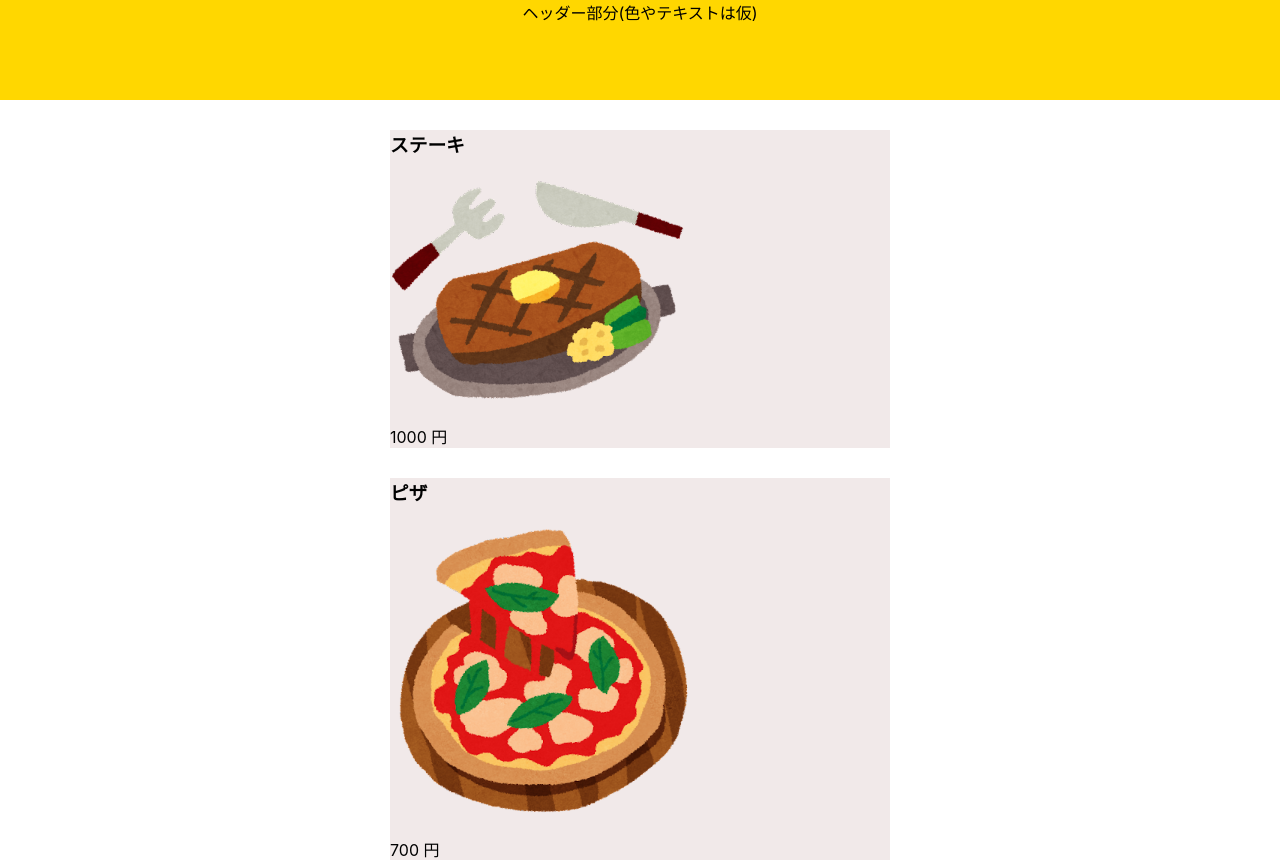
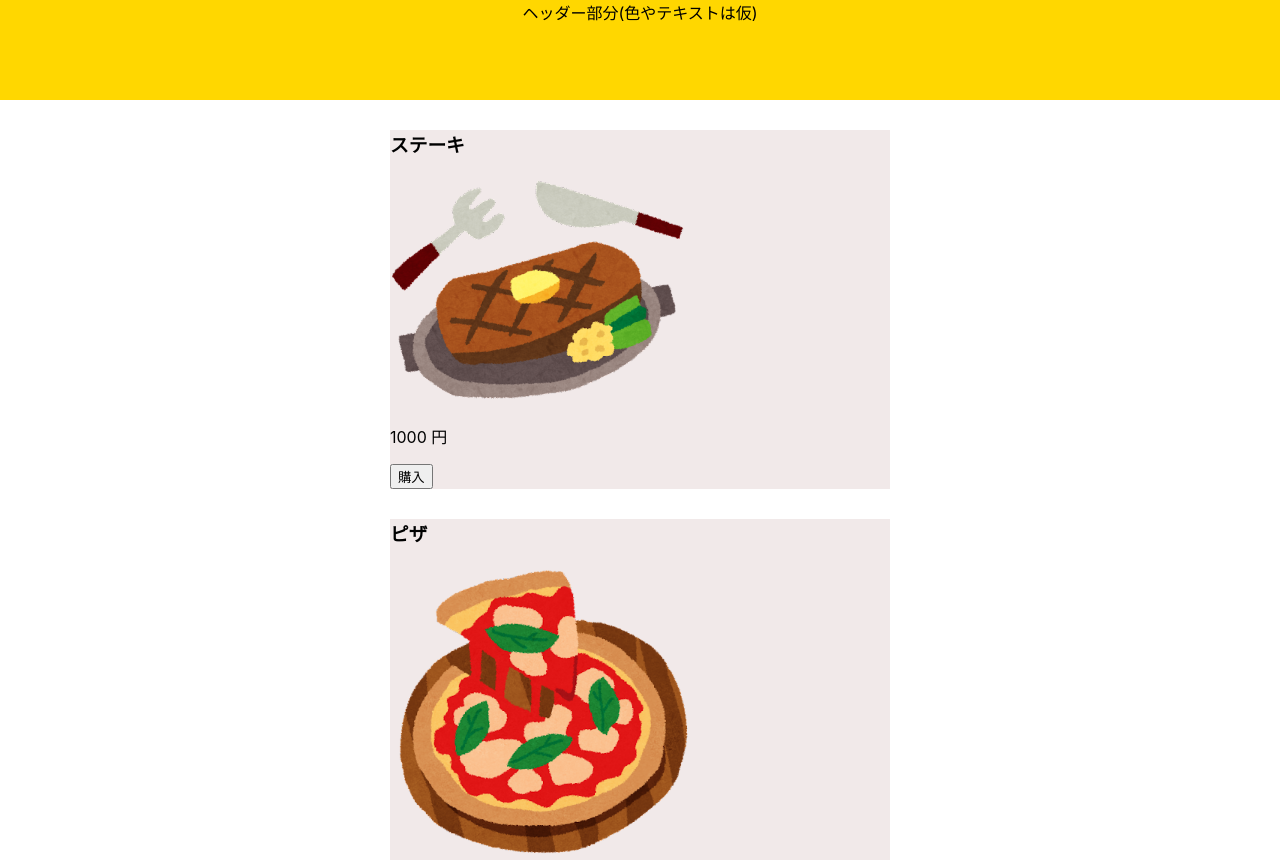
Before and after one commit to Colorful12/react_1, a React (Create React App) app: page / in a window 1280 px wide. Shown: the top 860 px of the page. Built offline with nearby package versions, Linux system fonts and the light colour scheme.

Commit message:
create the buy button

```diff
--- a/src/App.js
+++ b/src/App.js
@@ -12,12 +12,19 @@ class App extends React.Component {
       {id: 6, category: '', name: '豚骨ラーメン', price: 850, content: '', pic: 'ramen_top_tonkotsu.png'},
     ];
 
+    const menuClick = (cuisine) => {
+      return (
+        console.log(cuisine.name + 'を購入しました')
+      );
+    }
+
     const menu = cuisines.map((cuisine) =>
       <div key={cuisine.id} class="cuisine">
         <h3>{cuisine.name}</h3>
-        <img src={`${process.env.PUBLIC_URL}/${cuisine.pic}`} alt="海の写真" title="空と海"/>
+        <img src={`${process.env.PUBLIC_URL}/${cuisine.pic}`} alt="" title="" />
         <p>{cuisine.price} 円</p>
         <p>{cuisine.content}</p>
+        <button onClick={() => menuClick(cuisine)}>購入</button>
       </div>
     );
     return (
```
Also changed, not shown: 1 other file (tests, documents, lock files or other folders).
